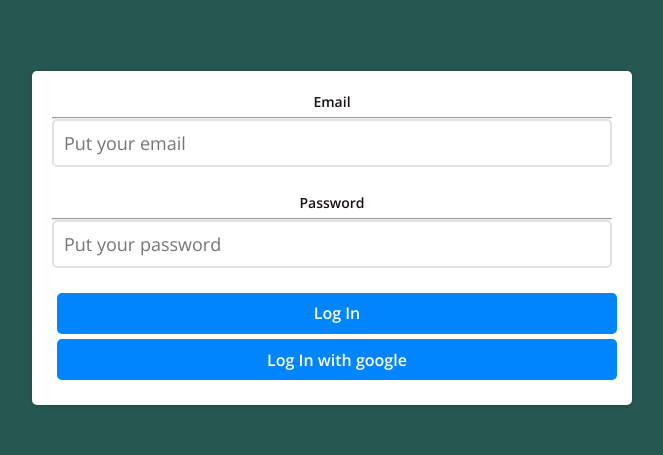
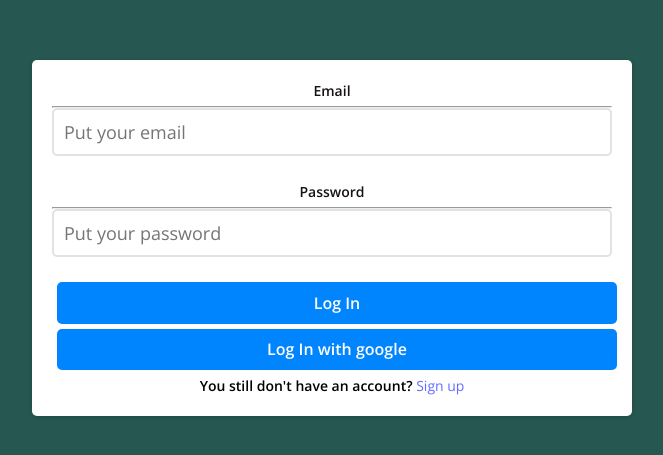
Before and after one commit to joaBotto/proyectofinal, a React (Vite) app in the folder Client/: page /login in a window 1280 px wide. Shown: the part 187-642 px from the top of the page, without its empty margins (308-971 px from the left). Built offline with nearby package versions, Linux system fonts and the light colour scheme.

Commit message:
Boton de registrarse creado

```diff
--- a/Client/src/components/Login/login.css
+++ b/Client/src/components/Login/login.css
@@ -92,3 +92,10 @@
 .formulario input[type="radio"] {
   width: auto;
 }
+
+p {
+  color: black;
+  font-weight: 600;
+  font-size: 14px;
+  font-family: "Open Sans", sans-serif;
+}
--- a/Client/src/components/Login/login.jsx
+++ b/Client/src/components/Login/login.jsx
@@ -1,6 +1,6 @@
 import "./login.css";
 import { Formik } from "formik";
-import React, { useState } from "react";
+import React from "react";
 
 export default function Login() {
   let regExPassword = /^(?=.*[a-z])(?=.*[0-9])[a-z0-9]{1,15}$/;
@@ -80,6 +80,9 @@
             <button type="submit" className="button">
               Log In with google
             </button>
+            <p>
+              You still don't have an account? <a href="./signUp"> Sign up</a>
+            </p>
             {/* <img src="google.png" alt="google" /> */}
           </form>
         )}
--- a/Client/src/redux/store.js
+++ b/Client/src/redux/store.js
@@ -1,7 +1,7 @@
 import { applyMiddleware, createStore } from "redux";
-import  rootReducer  from "./Reducer";
-import thunk from "redux-thunk"
+import rootReducer from "./reducer";
+import thunk from "redux-thunk";
 
-const store = createStore(rootReducer,applyMiddleware(thunk));
+const store = createStore(rootReducer, applyMiddleware(thunk));
 
 export default store;
```
